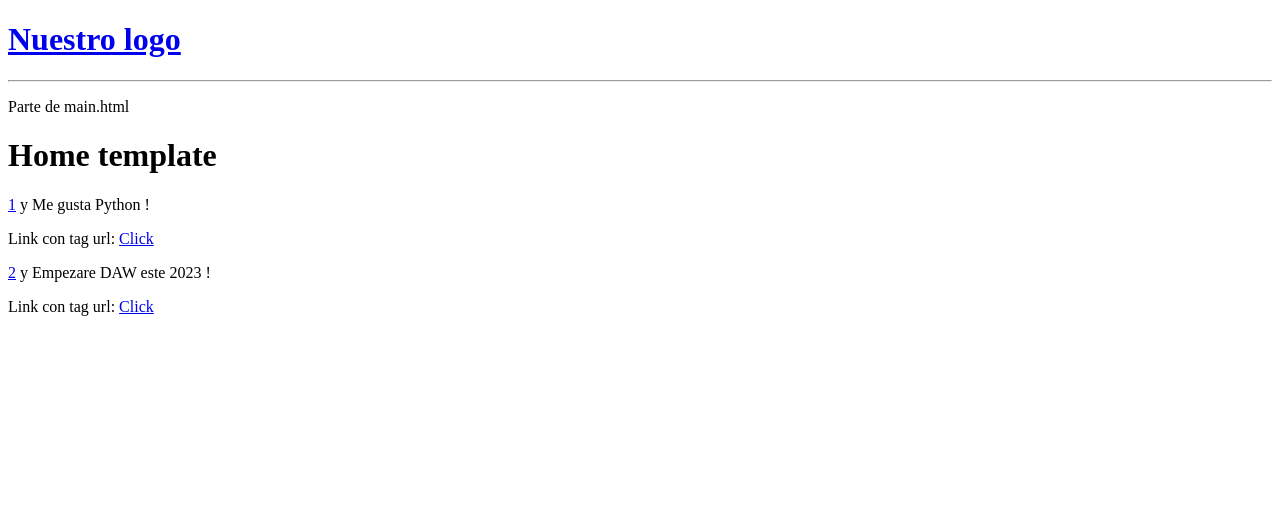
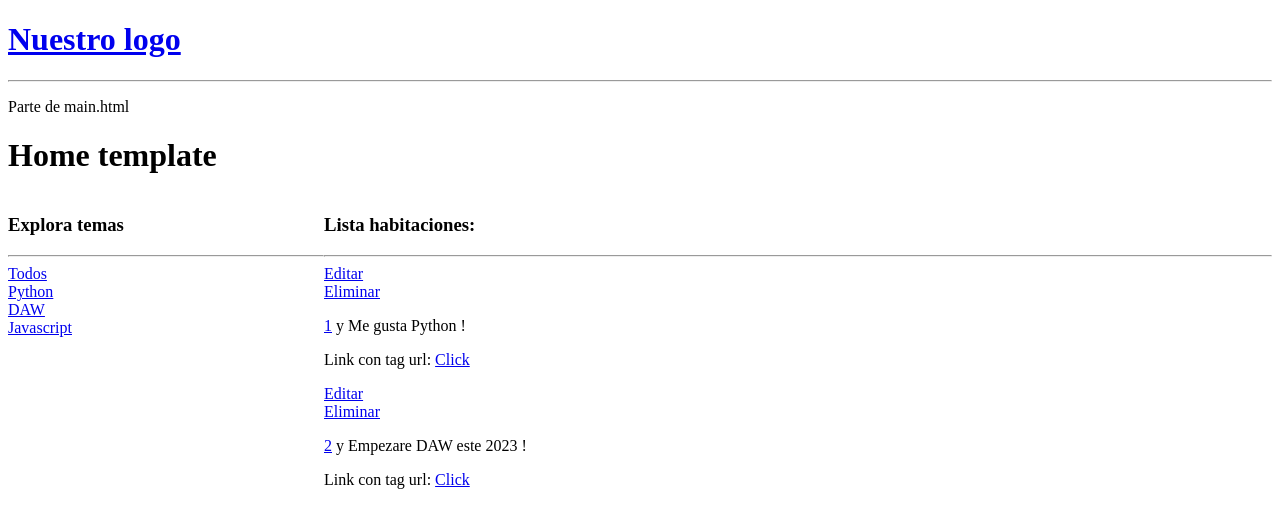
Before and after one commit to rconnolly2/Compaltan, a Django app: page / in a window 1280 px wide. Shown: the top 528 px of the page. Run offline with Django 4.2, Linux system fonts and the light colour scheme; data comes from the database, SQL or seed files in the repository; both versions use the stored data as it was after the commit.

Commit message:
Aprendiendo Django

```diff
--- a/base/models.py
+++ b/base/models.py
@@ -20,6 +20,10 @@ class Habitacion(models.Model):
     updated = models.DateTimeField(auto_now=True)
     creado = models.DateTimeField(auto_now_add=True) #Este valor solo cambia cuando se INICIA UNA VEZ
 
+
+    class Meta:
+        ordering = ["-updated", "-creado"]
+
     def __str__(self):
         return self.nombre
 
--- a/base/urls.py
+++ b/base/urls.py
@@ -6,4 +6,7 @@ from . import views #Importo el arhivo views.py de mi directorio
 urlpatterns = [
     path("", views.home, name="home"),
     path("room/<str:pk>", views.room, name="room"), ## <str:pki> el tipo de dato del parametro en este caso int y lo guardamos en la variable pki
+    path("create-room/", views.createroom, name="create-room"),
+    path("update-room/<str:pk>", views.actualizarHabitacion, name="update-room"),
+    path("eliminar-room/<str:pk>", views.eliminarHabitacion, name="eliminar-room"),
 ]
--- a/base/views.py
+++ b/base/views.py
@@ -1,6 +1,7 @@
-from django.shortcuts import render
+from django.shortcuts import render, redirect
 from django.http import HttpResponse
-from .models import Habitacion
+from .models import Habitacion, Tema
+from .forms import HabitacionForm
 # Create your views here.
 
 '''rooms = [{"id": 1, "name": "Me gusta python !"},
@@ -8,8 +9,15 @@ from .models import Habitacion
          {"id": 3, "name": "Me gusta DJANGO Framework !"}]'''
 
 def home(request):
-    rooms = Habitacion.objects.all()
-    contexto = {"rooms": rooms}
+
+    if not request.GET.get("q") == None:
+        q = request.GET.get("q")
+    else:
+        q = ""
+
+    temas = Tema.objects.all()
+    rooms = Habitacion.objects.filter(tema__nombre__icontains=q)
+    contexto = {"rooms": rooms, "temas": temas}
     return render(request, "home.html", contexto)
 
 def room(request, pk):
@@ -19,3 +27,43 @@ def room(request, pk):
 
     #return HttpResponse("Habitacion")
     return render(request, "room.html", contexto)
+
+def createroom(request):
+    form = HabitacionForm()
+    contexto = {"form": form}
+
+    if request.method == "POST":
+        print(request.POST)
+        form = HabitacionForm(request.POST)
+        if form.is_valid() == True:
+            form.save()
+            return redirect("home")
+
+
+    return render(request, "room_form.html", contexto)
+
+
+def actualizarHabitacion(request, pk):
+    room = Habitacion.objects.get(id=pk)
+    form = HabitacionForm(instance=room)
+
+    if request.method == "POST":
+        form = HabitacionForm(request.POST, instance=room)
+        if form.is_valid():
+            form.save()
+            return redirect("home")
+
+    contexto = {"form": form}
+
+    return render(request, "room_form.html", contexto)
+
+
+def eliminarHabitacion(request, pk):
+
+    room = Habitacion.objects.get(id=pk)
+    contexto = {"obj": room}
+    if request.method == "POST":
+        room.delete()
+        return redirect("home")
+
+    return render(request, "eliminar.html", contexto)
--- a/templates/home.html
+++ b/templates/home.html
@@ -3,10 +3,35 @@
 
 {% block content %}
 <!--Aqui es donde no se va incluir el html de main.html-->
+
+<style>
+    .contenedor-home {
+        display: grid;
+        grid-template-columns: 1fr 3fr;
+    }
+</style>
+
 <h1>Home template</h1>
+<div class="contenedor-home">
 
-<div>
+
+<div class="explora-temas">
+    <h3>Explora temas</h3>
+    <hr>
+    <a href="{% url 'home' %}">Todos</a><br>
+    {% for tema in temas %}
+
+        <a href=" ?q={{tema.nombre}}">{{tema}}</a><br>
+
+    {% endfor %}
+</div>
+
+<div class="lista-habitaciones">
+    <h3>Lista habitaciones:</h3>
+    <hr>
     {% for room in rooms %}
+        <a href="update-room/{{room.id}}">Editar</a><br>
+        <a href="eliminar-room/{{room.id}}">Eliminar</a><br>
         <p><a href="/room/{{room.id}}">{{room.id}}</a> y {{room.nombre}}</p>
         <p>Link con tag url: <a href="{% url 'room' room.id %}">Click</a></p>
         <!--Aqui es donde no se va incluir el html de main.html-->
@@ -15,4 +40,6 @@
 
 </div>
 
+</div>
+
 {% endblock content %}
```
Also changed, not shown: base/forms.py (added, +7 -0 lines), templates/eliminar.html (added, +13 -0 lines), templates/room_form.html (+10 -2 lines), db.sqlite3.
